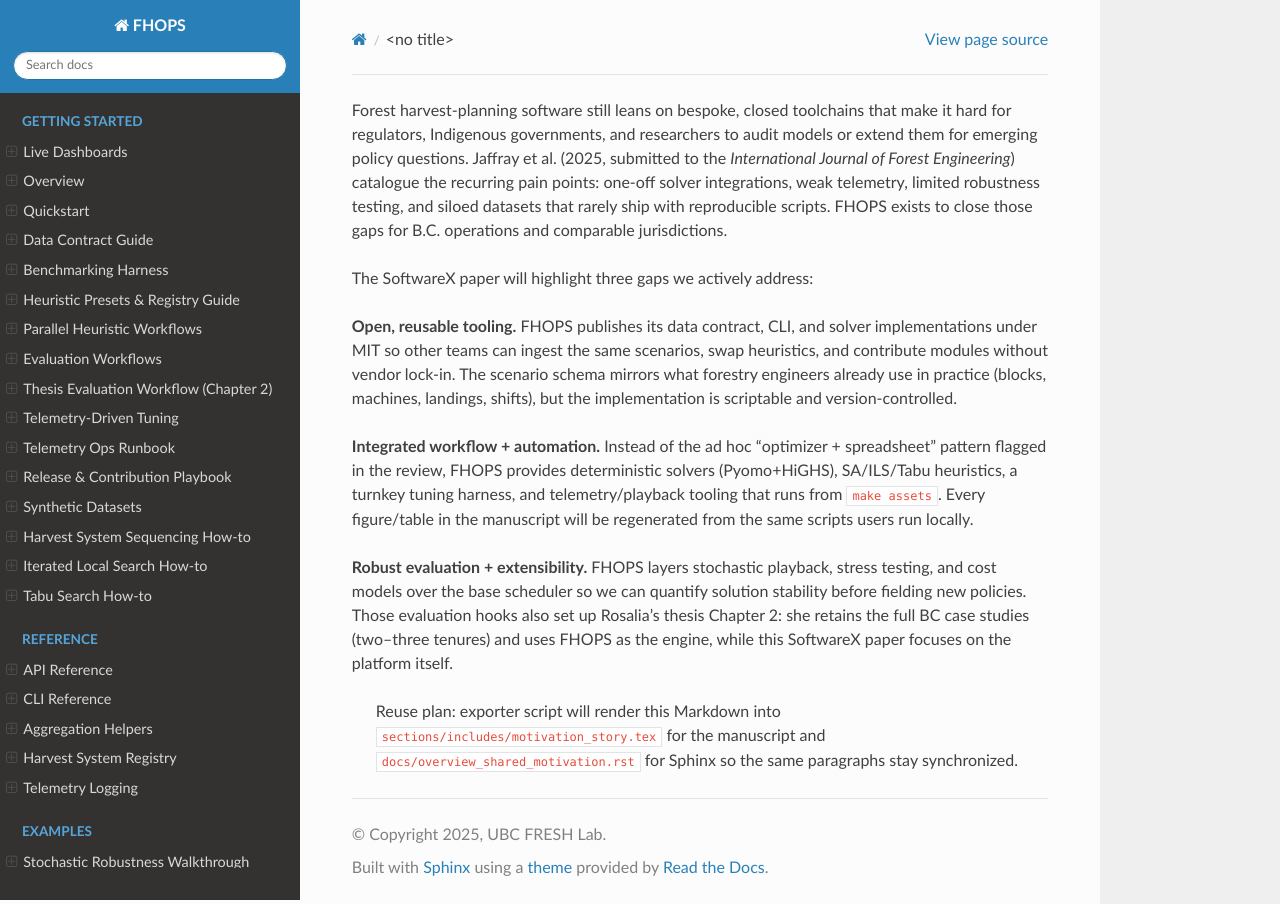
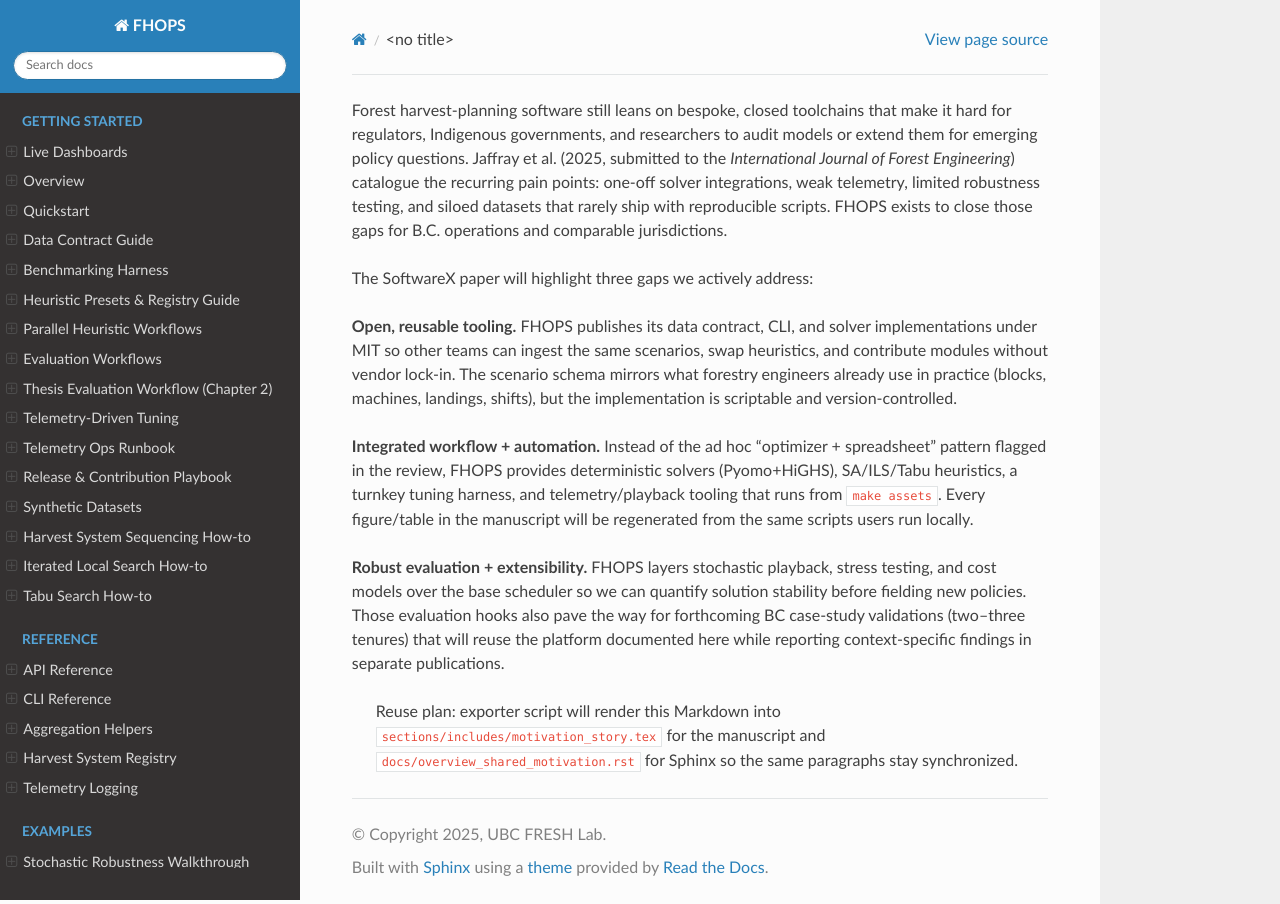
Before and after one commit to UBC-FRESH/fhops, a Sphinx documentation site: the page built from docs/includes/softwarex/motivation_story.rst, in a window 1280 px wide. Built offline with Sphinx 7.4.7 and the Read the Docs theme 3.1.0, drawn with Linux system fonts in a browser that asks for light colours.

Commit message:
Remove thesis-specific wording from manuscript

```diff
--- a/docs/includes/softwarex/motivation_story.rst
+++ b/docs/includes/softwarex/motivation_story.rst
@@ -26,10 +26,10 @@ The SoftwareX paper will highlight three gaps we actively address:
 3. **Robust evaluation + extensibility.** FHOPS layers stochastic
    playback, stress testing, and cost models over the base scheduler so
    we can quantify solution stability before fielding new policies.
-   Those evaluation hooks also set up Rosalia’s thesis Chapter 2: she
-   retains the full BC case studies (two–three tenures) and uses FHOPS
-   as the engine, while this SoftwareX paper focuses on the platform
-   itself.
+   Those evaluation hooks also pave the way for forthcoming BC
+   case-study validations (two–three tenures) that will reuse the
+   platform documented here while reporting context-specific findings in
+   separate publications.
 
 ..
 
```
Also changed, not shown: docs/softwarex/manuscript/sections/includes/motivation_story.md (+1 -1 lines), 3 other files.
